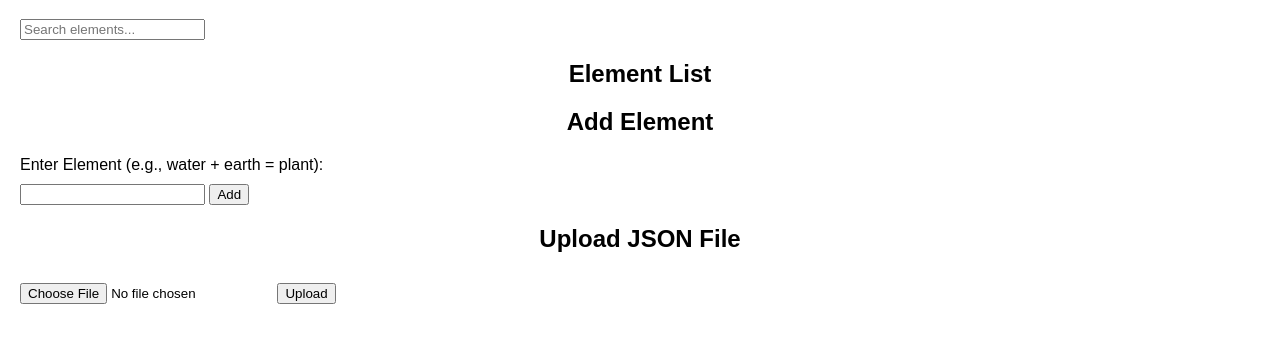
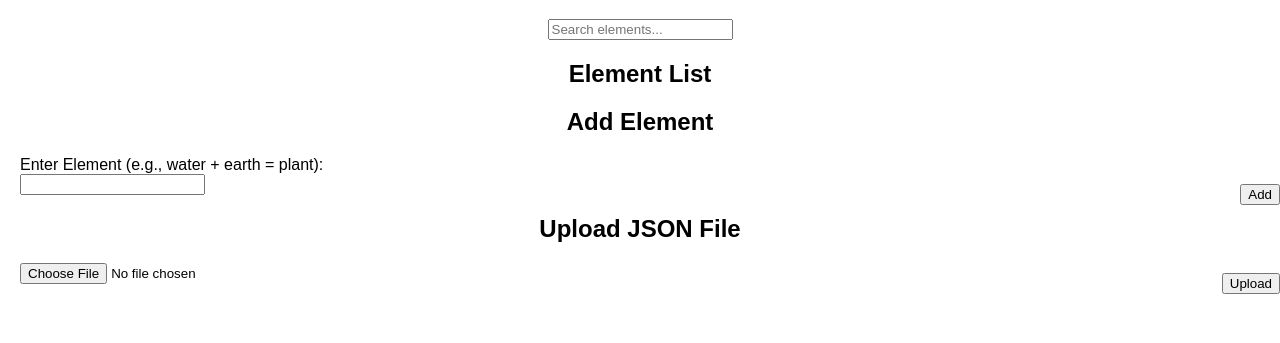
Before and after one commit to TrollGuyFromMars/G, a plain HTML site: page index.html in a window 1280 px wide. Shown: the part 81-424 px from the top of the page. Drawn offline with Linux system fonts and the light colour scheme.

Commit message:
Update styles.css

```diff
--- a/styles.css
+++ b/styles.css
@@ -8,7 +8,12 @@ h1, h2 {
   text-align: center;
 }
 
-#elementList, #form, #jsonUpload {
+#search {
+  text-align: center;
+  margin-bottom: 20px;
+}
+
+#elementList, #form, #jsonUpload, #elementInfo {
   margin-bottom: 20px;
 }
 
@@ -27,4 +32,14 @@ ul {
 
 li {
   margin-bottom: 5px;
+  position: relative;
 }
+
+button {
+  position: absolute;
+  right: 0;
+}
+
+#elementInfo {
+  text-align: center;
+}
```
